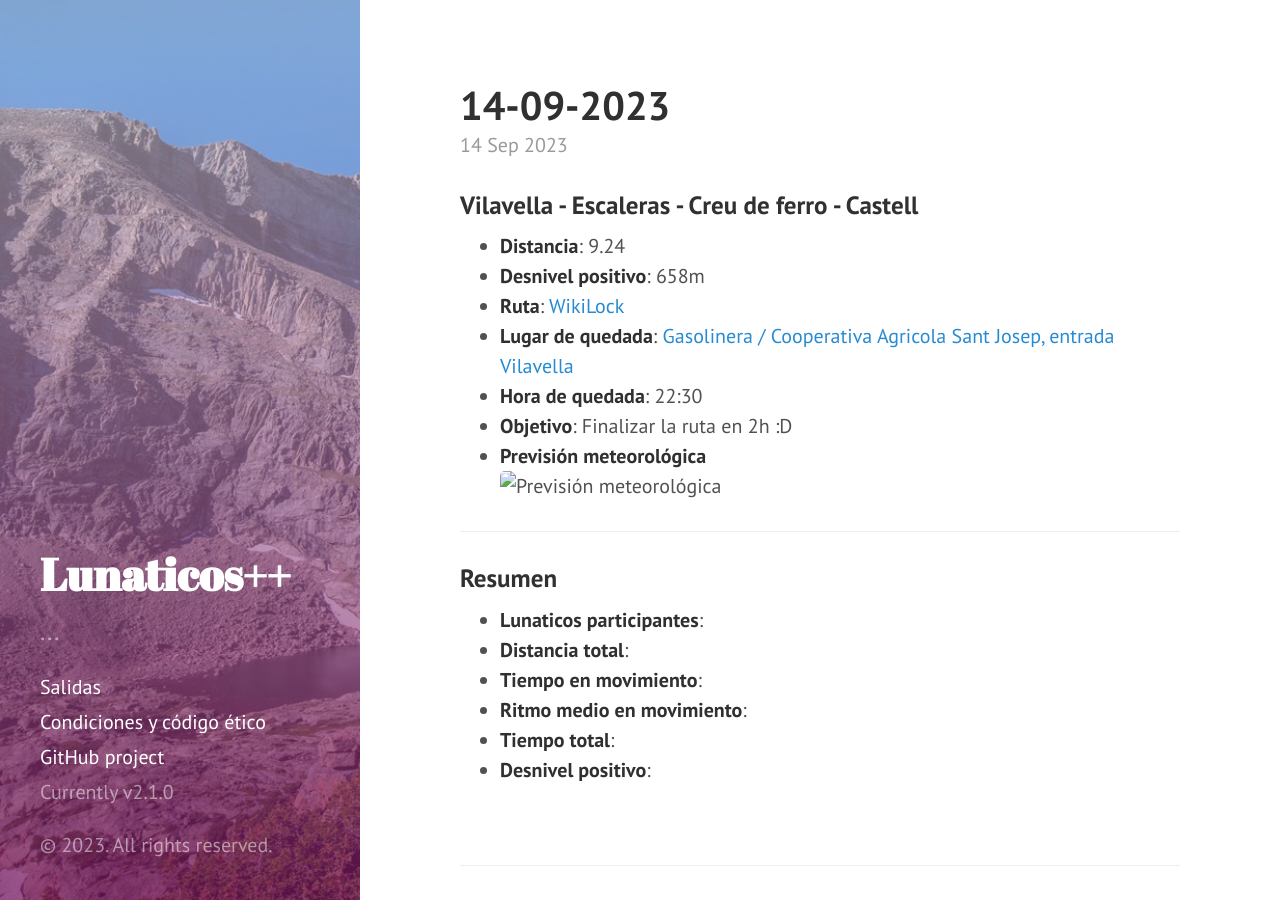
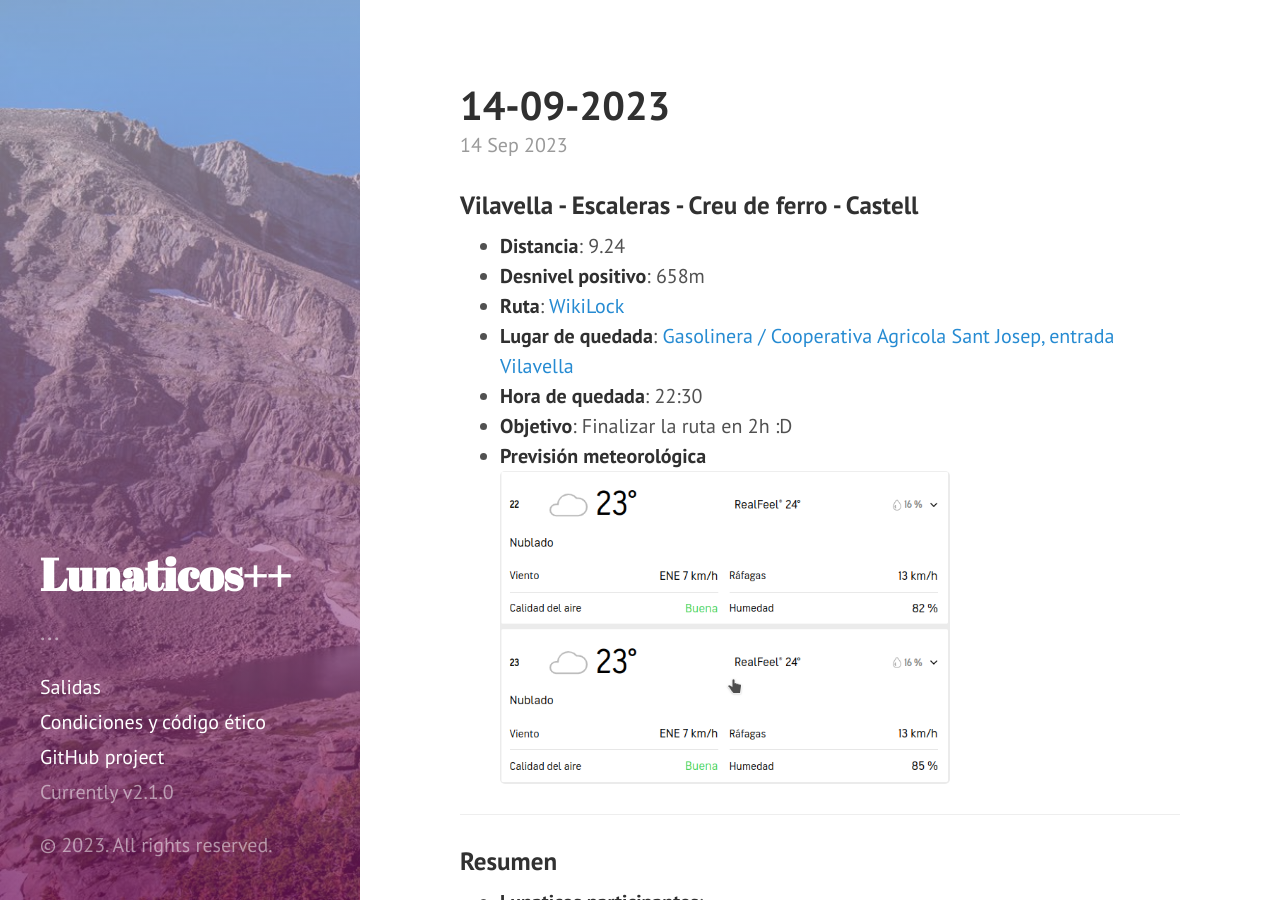
Before and after one commit to damiles/lunaticos_plus, a Jekyll site: the page built from _posts/2023-09-14-vilavella.md, in a window 1280 px wide and 900 px high. Built offline with Jekyll 4.4.1, drawn with Linux system fonts in a browser that asks for light colours; Markdown is read by kramdown in place of the engine named in the settings.

Commit message:
solv url

```diff
--- a/_posts/2023-09-14-vilavella.md
+++ b/_posts/2023-09-14-vilavella.md
@@ -12,7 +12,7 @@ title: 14-09-2023
 - **Hora de quedada**:  22:30
 - **Objetivo**: Finalizar la ruta en 2h :D
 - **Previsión meteorológica**
-<img src="public/images/tiempo_20230914.png" alt="Previsión meteorológica" width="450" />
+<img src="{{ site.baseurl }}public/images/tiempo_20230914.png" alt="Previsión meteorológica" width="450" />
 
 ---
 
```
